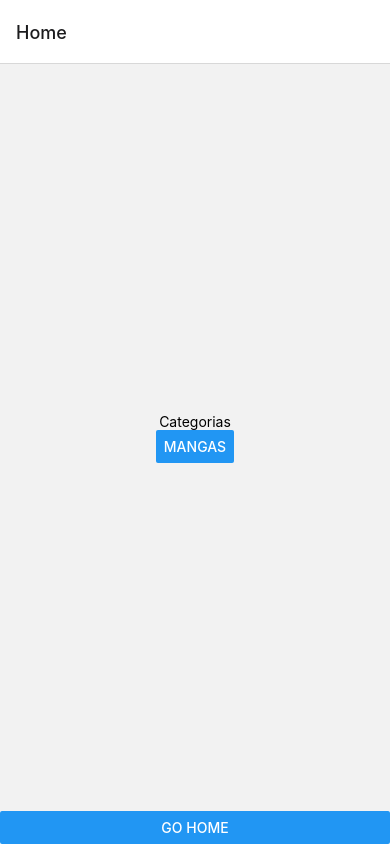
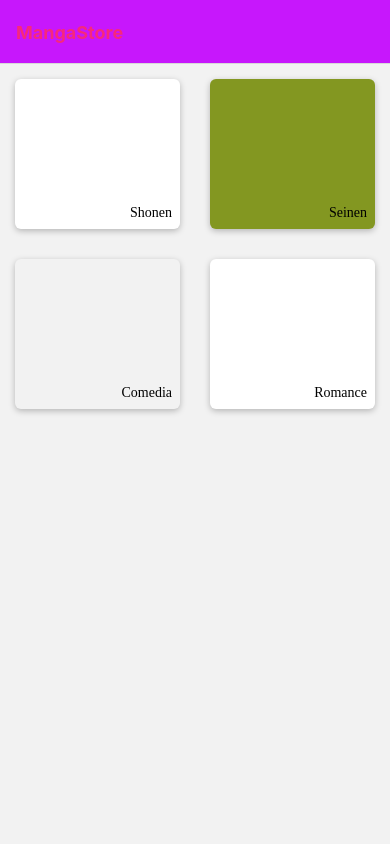
Before and after one commit to Gerald14/sales_rojas, a React Native app: screen /Home in a window 390 px wide. Built offline with nearby package versions, Linux system fonts and the light colour scheme.

Commit message:
add components and navegation

```diff
--- /dev/null
+++ b/components/GridItem/index.js
@@ -0,0 +1,47 @@
+import {
+    View,
+    Text,
+    TouchableOpacity,
+    StyleSheet
+} from 'react-native'
+
+const GridItem = ({item,onSelected}) => {
+  return (
+    <View style={styles.gridItem}>
+        <TouchableOpacity
+            onPress={() => onSelected(item)}
+            style={{...styles.container, backgroundColor:item.color}}
+        >
+            <View>
+                <Text style={styles.title}>{item.title}</Text>
+            </View>
+        </TouchableOpacity>
+    </View>
+  )
+}
+
+const styles = StyleSheet.create({
+    gridItem: {
+        flex: 1,
+        margin: 15,
+        height: 150,
+        borderRadius:6
+    },
+    container:{
+        flex:1,
+        borderRadius:6,
+        justifyContent: 'flex-end',
+        alignItems: 'flex-end',
+        padding:8,
+        shadowColor:'black',
+        shadowOpacity: 0.25,
+        shadowOffset: {width:0,height:2},
+        shadowRadius:6,
+        elevation:3
+    },
+    title: {
+        fontFamily: 'open-sans-bold'
+    }
+})
+
+export default GridItem
--- /dev/null
+++ b/components/MangaItem/index.js
@@ -0,0 +1,40 @@
+import {
+    View,
+    Text,
+    TouchableOpacity,
+    StyleSheet
+} from 'react-native'
+
+const MangaItem = ({item, onSelected}) => {
+  return (
+    <TouchableOpacity
+        onPress={() => onSelected(item)}
+    >
+        <View style={styles.mangaItem}>
+            <Text style={styles.title}>{item.name}</Text>
+        </View>
+        <View>
+            <Text style={styles.details}>{item.price}</Text>
+            <Text style={styles.details}>{item.formato}</Text>
+        </View>
+    </TouchableOpacity>
+  )
+}
+
+const styles = StyleSheet.create({
+    mangaItem:{
+        padding: 20,
+        margin:10,
+        borderRadius:3,
+        backgroundColor:'#ccc'
+    },
+    title:{
+        fontsize: 20,
+        fontFamily: 'openSansBold'
+    },
+    details: {
+        fontsize:18
+    }
+})
+
+export default MangaItem
--- /dev/null
+++ b/data/categories.js
@@ -0,0 +1,22 @@
+export const CATEGORIES = [
+    {
+        id: 1,
+        title: 'Shonen',
+        color: '#fff'
+    },
+    {
+        id: 2,
+        title: 'Seinen',
+        color: '#839721'
+    },
+    {
+        id: 3,
+        title: 'Comedia',
+        color: '#f2f2f2'
+    },
+    {
+        id: 4,
+        title: 'Romance',
+        color: '#fff'
+    }
+]
--- /dev/null
+++ b/data/mangas.js
@@ -0,0 +1,42 @@
+export const MANGAS = [
+    {
+        id: 1,
+        category: 1,
+        name: 'Name10',
+        description: 'BLABLABLA',
+        formato: 'tankobon',
+        price: 25
+    },
+    {
+        id: 1,
+        category: 1,
+        name: 'Name10',
+        description: 'BLABLABLA',
+        formato: 'tankobon',
+        price: 25
+    },
+    {
+        id: 1,
+        category: 1,
+        name: 'Name10',
+        description: 'BLABLABLA',
+        formato: 'tankobon',
+        price: 25
+    },
+    {
+        id: 1,
+        category: 1,
+        name: 'Name10',
+        description: 'BLABLABLA',
+        formato: 'tankobon',
+        price: 25
+    },
+    {
+        id: 1,
+        category: 1,
+        name: 'Name10',
+        description: 'BLABLABLA',
+        formato: 'tankobon',
+        price: 25
+    }
+]
--- a/navigation/ShopNavigator.js
+++ b/navigation/ShopNavigator.js
@@ -1,27 +1,33 @@
 import React from 'react'
 import { NavigationContainer } from '@react-navigation/native';
 import { createNativeStackNavigator } from '@react-navigation/native-stack';
+import {Platform} from 'react-native';
 
 import CategoryScreen from '../screens/CategoryScreen';
 import ItemDetailScreen from '../screens/ItemDetailScreen';
-import ItemListScreen from '../screens/ItemListScreen';
-import { Button, View } from 'react-native';
 import CategoryMangaScreen from '../screens/CategoryMangaScreen';
+import COLORS from '../constants/colors';
+
 
 const Stack = createNativeStackNavigator();
 
 const ShopNavigator = () => {
   return (
     <NavigationContainer>
-        <Stack.Navigator initialRouteName="Home">
-          <Stack.Screen name="Home" component={CategoryScreen}  />
-          <Stack.Screen name="Mangas" component={CategoryMangaScreen}  />
+        <Stack.Navigator initialRouteName="Home"
+        screenOptions={{
+          headerStyle:{
+            backgroundColor: Platform.OS === 'android' ? COLORS.primary: COLORS.accent
+          },
+          headerTintColor: Platform.OS === 'android' ? 'white': COLORS.primary,
+          headerTitleStyle:{
+            fontWeight: 'bold'
+          }
+        }}>
+          <Stack.Screen name="Home" component={CategoryScreen} options={{title:'MangaStore'}}  />
+          <Stack.Screen name="Products" component={CategoryMangaScreen} options={({route})=>({title:route.params.name})}  />
           <Stack.Screen name="Detail" component={ItemDetailScreen} />
         </Stack.Navigator>
-        <Button
-        onPress={() => ({})}
-        title="Go home"
-      />
     </NavigationContainer>
   )
 }
--- a/screens/CategoryMangaScreen/index.js
+++ b/screens/CategoryMangaScreen/index.js
@@ -1,11 +1,28 @@
-import React from 'react'
-import { Text, View } from 'react-native'
+import { FlatList } from 'react-native'
+import MangaItem from '../../components/MangaItem'
+import { MANGAS } from '../../data/mangas'
 
-const CategoryMangaScreen = () => {
+
+const CategoryMangaScreen = ({navigation, route}) => {
+
+  const mangas = MANGAS.filter(manga => manga.category === route.params.categoryID)
+
+  const handleSelected = item => {
+    navigation.navigate('Detail',{
+      productID: item.id,
+      name:item.name
+    })
+  }
+
+  const renderItemManga = ({item}) => {
+    <MangaItem item={item} onSelected={handleSelected}/>
+  }
   return (
-    <View>
-        <Text>Mangas</Text>
-    </View>
+    <FlatList
+      data={breads}
+      renderItem={renderItemManga}
+      keyExtractor={item => item.id}
+    />
   )
 }
 
--- a/screens/CategoryScreen/index.js
+++ b/screens/CategoryScreen/index.js
@@ -1,21 +1,29 @@
 import React from 'react'
-import { Button, StyleSheet, Text, View } from 'react-native'
+import { FlatList } from 'react-native'
+import GridItem from '../../components/GridItem'
+import { CATEGORIES } from '../../data/categories'
 
 const CategoryScreen = ({navigation}) => {
+
+  const handleSelectedCategory = item => {
+    navigation.navigate('Products', {
+      categoryID: item.id,
+      name: item.title
+    })
+  }
+
+  const renderGridItem = ({item}) => (
+    <GridItem item={item} onSelected={handleSelectedCategory}/>
+  )
+
   return (
-    <View style={styles.screen}>
-        <Text>Categorias</Text>
-        <Button title="Mangas" onPress={()=>{navigation.navigate('Mangas')}}/>
-    </View>
+    <FlatList
+      data={CATEGORIES}
+      renderItem={renderGridItem}
+      numColumns={2}
+      keyExtractor={item => item.id}
+    />
   )
 }
 
-const styles = StyleSheet.create({
-    screen:{
-        flex: 1,
-        justifyContent: 'center',
-        alignItems: 'center'
-    }
-})
-
 export default CategoryScreen
```
